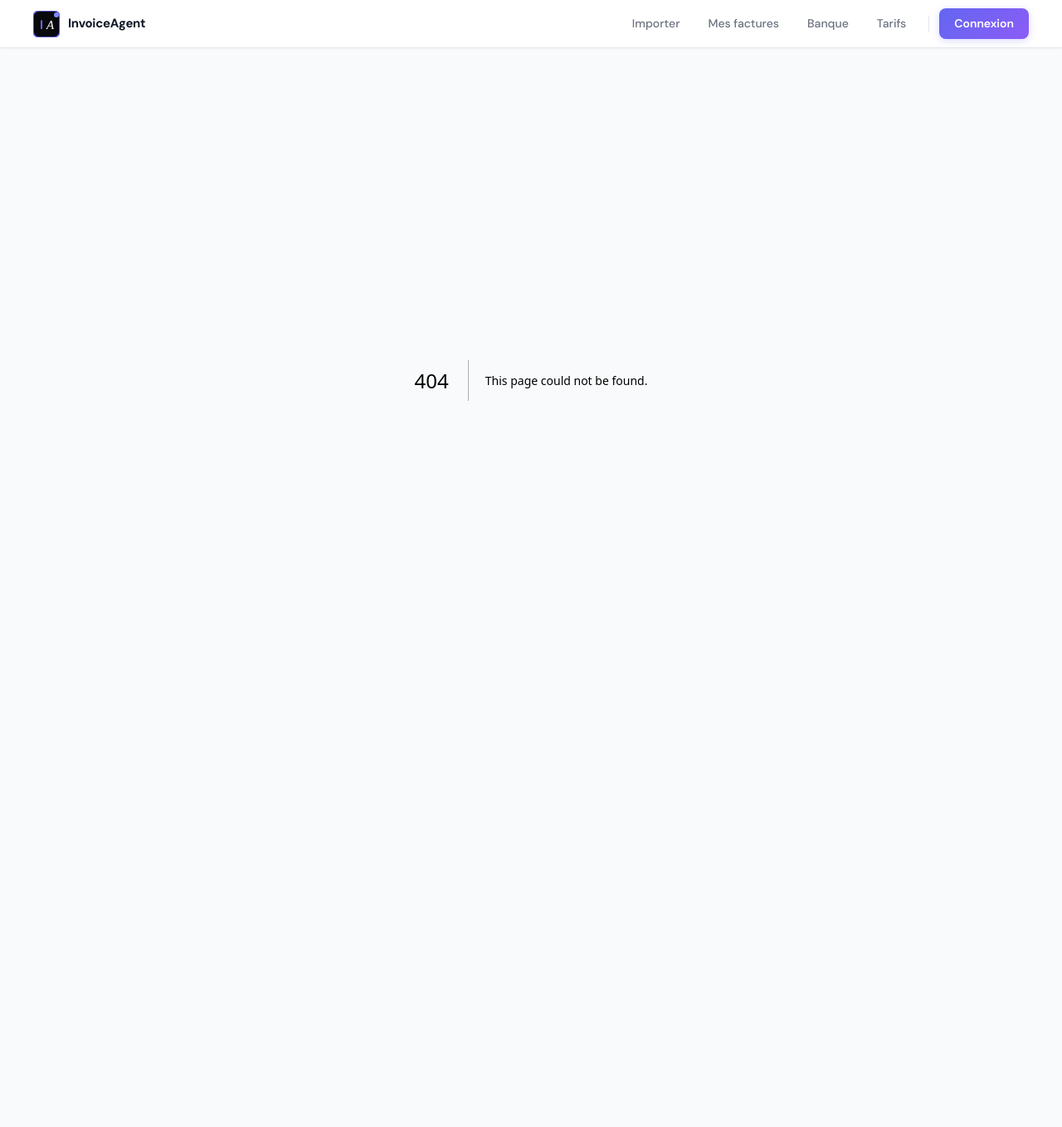
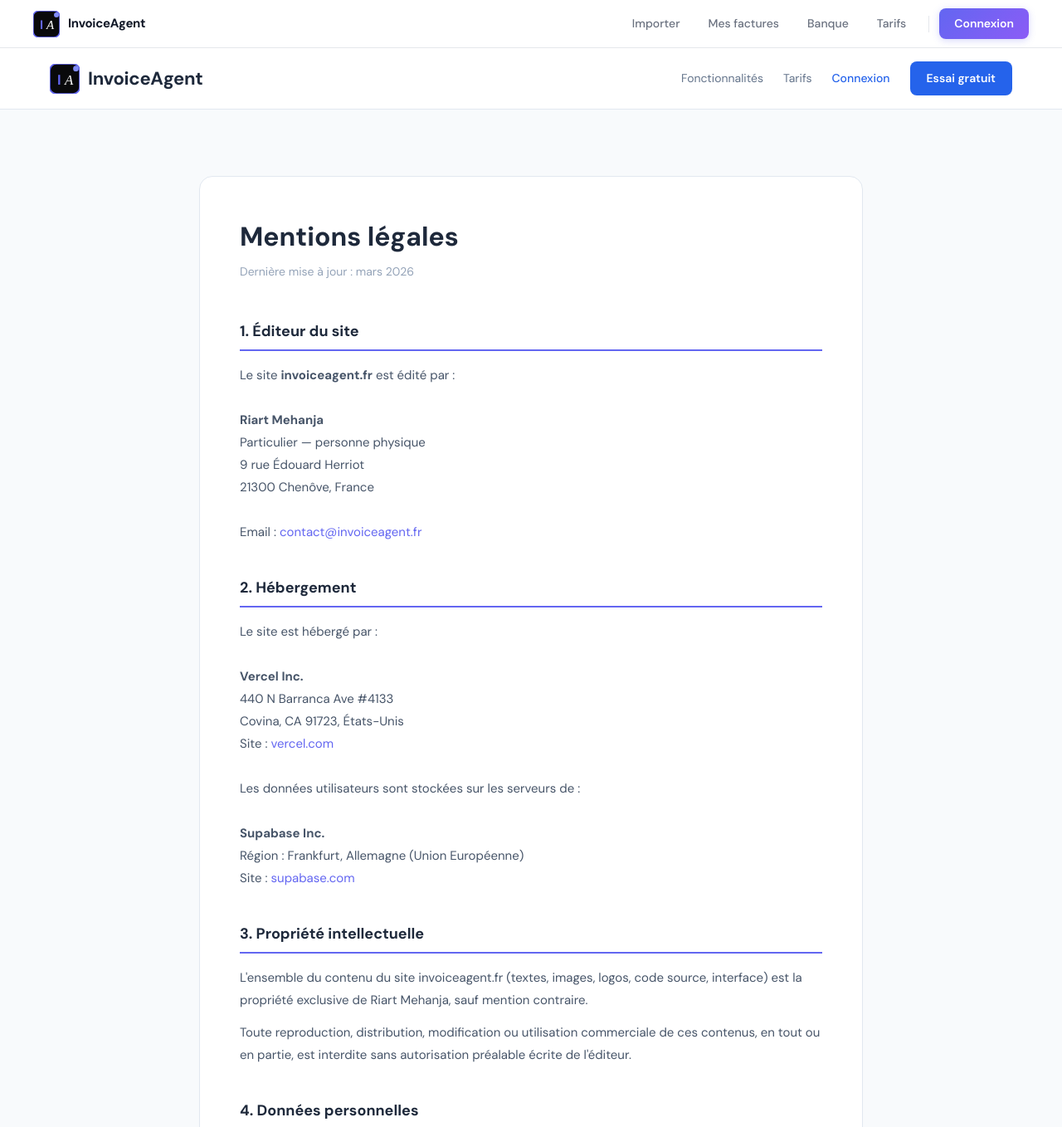
Before and after one commit to gentuar333-max/invoice-ai, a Next.js app: page /mentions-legales in a window 1280 px wide. Before the commit this address had no page. Shown: the top 1358 px of the page at 83% size. Before the commit the page ends 858 px from the top, so only its background shows below. Built offline with nearby package versions, Linux system fonts and the light colour scheme.

Commit message:
add mentions legales

```diff
--- /dev/null
+++ b/app/(marketing)/mentions-legales/page.tsx
@@ -0,0 +1,115 @@
+import { Metadata } from 'next'
+import SharedNav from '@/components/SharedNav'
+import SharedFooter from '@/components/SharedFooter'
+
+const BASE_URL = 'https://invoiceagent.fr'
+
+export const metadata: Metadata = {
+  title: 'Mentions Légales | InvoiceAgent',
+  description: 'Mentions légales du site InvoiceAgent — éditeur, hébergeur, propriété intellectuelle et données personnelles.',
+  alternates: { canonical: `${BASE_URL}/mentions-legales` },
+  robots: { index: false, follow: false },
+}
+
+export default function MentionsLegalesPage() {
+  return (
+    <>
+      <SharedNav />
+      <main style={{ backgroundColor: '#f8fafc', minHeight: '100vh', padding: '80px 20px' }}>
+        <div style={{ maxWidth: '800px', margin: '0 auto', backgroundColor: 'white', borderRadius: '16px', padding: '48px', border: '1px solid #e2e8f0' }}>
+
+          <h1 style={{ fontSize: '32px', fontWeight: 'bold', color: '#1e293b', marginBottom: '8px' }}>Mentions légales</h1>
+          <p style={{ color: '#94a3b8', fontSize: '14px', marginBottom: '48px' }}>Dernière mise à jour : mars 2026</p>
+
+          <section style={{ marginBottom: '40px' }}>
+            <h2 style={{ fontSize: '18px', fontWeight: 700, color: '#1e293b', marginBottom: '16px', paddingBottom: '8px', borderBottom: '2px solid #6366f1' }}>1. Éditeur du site</h2>
+            <p style={{ color: '#475569', fontSize: '15px', lineHeight: 1.8 }}>
+              Le site <strong>invoiceagent.fr</strong> est édité par :<br /><br />
+              <strong>Riart Mehanja</strong><br />
+              Particulier — personne physique<br />
+              9 rue Édouard Herriot<br />
+              21300 Chenôve, France<br /><br />
+              Email : <a href="mailto:contact@invoiceagent.fr" style={{ color: '#6366f1', textDecoration: 'none' }}>contact@invoiceagent.fr</a>
+            </p>
+          </section>
+
+          <section style={{ marginBottom: '40px' }}>
+            <h2 style={{ fontSize: '18px', fontWeight: 700, color: '#1e293b', marginBottom: '16px', paddingBottom: '8px', borderBottom: '2px solid #6366f1' }}>2. Hébergement</h2>
+            <p style={{ color: '#475569', fontSize: '15px', lineHeight: 1.8 }}>
+              Le site est hébergé par :<br /><br />
+              <strong>Vercel Inc.</strong><br />
+              440 N Barranca Ave #4133<br />
+              Covina, CA 91723, États-Unis<br />
+              Site : <a href="https://vercel.com" style={{ color: '#6366f1', textDecoration: 'none' }}>vercel.com</a><br /><br />
+              Les données utilisateurs sont stockées sur les serveurs de :<br /><br />
+              <strong>Supabase Inc.</strong><br />
+              Région : Frankfurt, Allemagne (Union Européenne)<br />
+              Site : <a href="https://supabase.com" style={{ color: '#6366f1', textDecoration: 'none' }}>supabase.com</a>
+            </p>
+          </section>
+
+          <section style={{ marginBottom: '40px' }}>
+            <h2 style={{ fontSize: '18px', fontWeight: 700, color: '#1e293b', marginBottom: '16px', paddingBottom: '8px', borderBottom: '2px solid #6366f1' }}>3. Propriété intellectuelle</h2>
+            <p style={{ color: '#475569', fontSize: '15px', lineHeight: 1.8 }}>
+              L'ensemble du contenu du site invoiceagent.fr (textes, images, logos, code source, interface) est la propriété exclusive de Riart Mehanja, sauf mention contraire.
+            </p>
+            <p style={{ color: '#475569', fontSize: '15px', lineHeight: 1.8, marginTop: '12px' }}>
+              Toute reproduction, distribution, modification ou utilisation commerciale de ces contenus, en tout ou en partie, est interdite sans autorisation préalable écrite de l'éditeur.
+            </p>
+          </section>
+
+          <section style={{ marginBottom: '40px' }}>
+            <h2 style={{ fontSize: '18px', fontWeight: 700, color: '#1e293b', marginBottom: '16px', paddingBottom: '8px', borderBottom: '2px solid #6366f1' }}>4. Données personnelles</h2>
+            <p style={{ color: '#475569', fontSize: '15px', lineHeight: 1.8 }}>
+              InvoiceAgent collecte et traite des données personnelles dans le cadre de la fourniture de ses services. Ces traitements sont effectués conformément au Règlement Général sur la Protection des Données (RGPD — Règlement UE 2016/679).
+            </p>
+            <p style={{ color: '#475569', fontSize: '15px', lineHeight: 1.8, marginTop: '12px' }}>
+              Pour toute question relative à vos données personnelles, vous pouvez contacter l'éditeur à l'adresse : <a href="mailto:contact@invoiceagent.fr" style={{ color: '#6366f1', textDecoration: 'none' }}>contact@invoiceagent.fr</a>
+            </p>
+            <p style={{ color: '#475569', fontSize: '15px', lineHeight: 1.8, marginTop: '12px' }}>
+              Vous disposez d'un droit d'accès, de rectification, d'effacement, de portabilité et d'opposition concernant vos données personnelles. Pour exercer ces droits, adressez votre demande par email à l'adresse ci-dessus.
+            </p>
+          </section>
+
+          <section style={{ marginBottom: '40px' }}>
+            <h2 style={{ fontSize: '18px', fontWeight: 700, color: '#1e293b', marginBottom: '16px', paddingBottom: '8px', borderBottom: '2px solid #6366f1' }}>5. Cookies</h2>
+            <p style={{ color: '#475569', fontSize: '15px', lineHeight: 1.8 }}>
+              Le site invoiceagent.fr utilise des cookies techniques nécessaires au fonctionnement du service (authentification, session utilisateur). Ces cookies ne collectent pas de données à des fins publicitaires.
+            </p>
+            <p style={{ color: '#475569', fontSize: '15px', lineHeight: 1.8, marginTop: '12px' }}>
+              Conformément à la réglementation applicable, vous pouvez désactiver les cookies dans les paramètres de votre navigateur. La désactivation des cookies techniques peut altérer le fonctionnement du service.
+            </p>
+          </section>
+
+          <section style={{ marginBottom: '40px' }}>
+            <h2 style={{ fontSize: '18px', fontWeight: 700, color: '#1e293b', marginBottom: '16px', paddingBottom: '8px', borderBottom: '2px solid #6366f1' }}>6. Responsabilité</h2>
+            <p style={{ color: '#475569', fontSize: '15px', lineHeight: 1.8 }}>
+              L'éditeur s'efforce d'assurer l'exactitude et la mise à jour des informations diffusées sur ce site. Toutefois, il ne peut garantir l'exactitude, la complétude ou l'actualité des informations fournies. L'utilisation des informations du site se fait sous la seule responsabilité de l'utilisateur.
+            </p>
+            <p style={{ color: '#475569', fontSize: '15px', lineHeight: 1.8, marginTop: '12px' }}>
+              InvoiceAgent est un outil d'aide à la gestion comptable. Les données extraites par l'IA doivent être vérifiées par l'utilisateur avant toute utilisation à des fins fiscales ou comptables. L'éditeur ne saurait être tenu responsable des erreurs d'extraction ou d'interprétation des données.
+            </p>
+          </section>
+
+          <section style={{ marginBottom: '40px' }}>
+            <h2 style={{ fontSize: '18px', fontWeight: 700, color: '#1e293b', marginBottom: '16px', paddingBottom: '8px', borderBottom: '2px solid #6366f1' }}>7. Droit applicable</h2>
+            <p style={{ color: '#475569', fontSize: '15px', lineHeight: 1.8 }}>
+              Les présentes mentions légales sont soumises au droit français. En cas de litige, et à défaut de résolution amiable, les tribunaux français seront seuls compétents.
+            </p>
+          </section>
+
+          <section>
+            <h2 style={{ fontSize: '18px', fontWeight: 700, color: '#1e293b', marginBottom: '16px', paddingBottom: '8px', borderBottom: '2px solid #6366f1' }}>8. Contact</h2>
+            <p style={{ color: '#475569', fontSize: '15px', lineHeight: 1.8 }}>
+              Pour toute question relative au site invoiceagent.fr :<br /><br />
+              Email : <a href="mailto:contact@invoiceagent.fr" style={{ color: '#6366f1', textDecoration: 'none' }}>contact@invoiceagent.fr</a><br />
+              Adresse : 9 rue Édouard Herriot, 21300 Chenôve, France
+            </p>
+          </section>
+
+        </div>
+      </main>
+      <SharedFooter />
+    </>
+  )
+}
```
